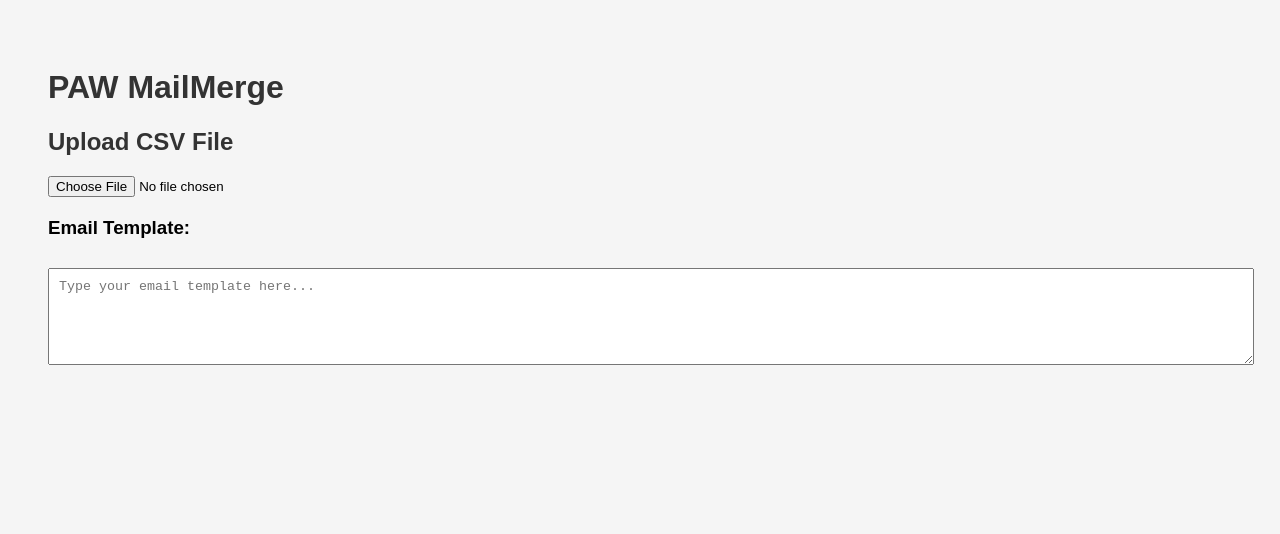
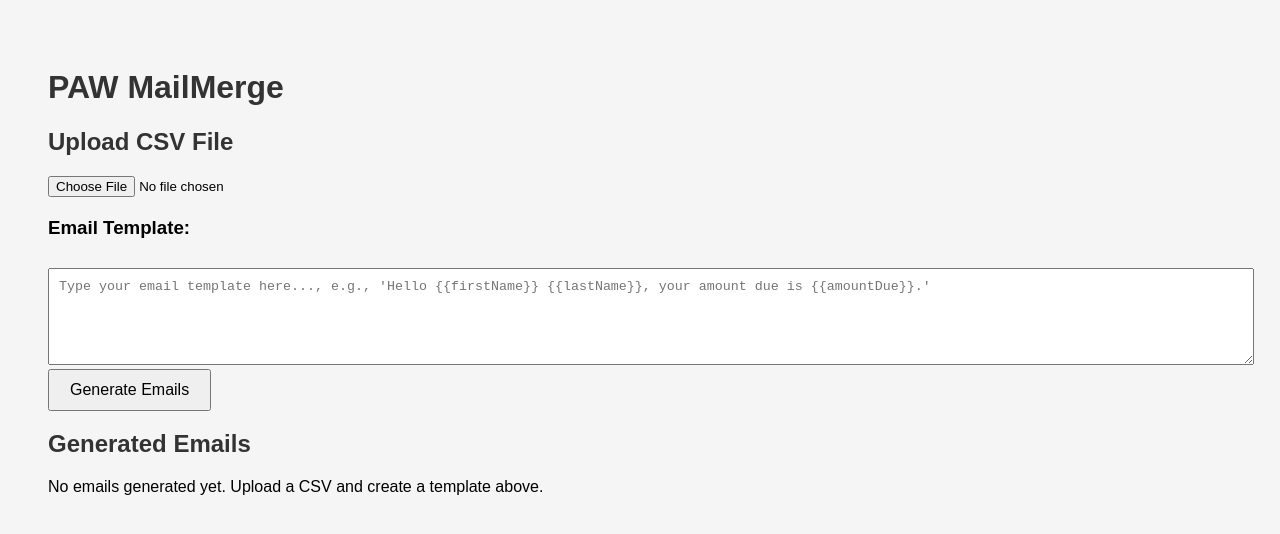
Before and after one commit to timponce/CS467_PAW_MailMerge, a React (Create React App) app in the folder frontend/: page / in a window 1280 px wide. Shown: the top 534 px of the page. Built offline with nearby package versions, Linux system fonts and the light colour scheme.

Commit message:
Create new email template components for creating templates and viewing created emails

```diff
--- a/frontend/src/App.jsx
+++ b/frontend/src/App.jsx
@@ -1,5 +1,8 @@
 import React, { useState } from "react";
 import CSVUploader from "./components/CSVUploader";
+import EmailTemplateEditor from "./components/EmailTemplateEditor";
+import EmailPreviewer from "./components/EmailPreviewer";
+import Handlebars from "handlebars";
 
 const App = () => {
   const [csvData, setCsvData] = useState([]);
@@ -10,43 +13,36 @@ const App = () => {
   const handleDataParsed = ({ data, headers }) => {
     setCsvData(data);
     setHeaders(headers);
+    setGeneratedEmails([]);
     console.log("Parsed Data: ", data);
     console.log("Headers: ", headers);
   };
 
   const handleTemplateChange = (event) => {
-    setEmailTemplate(event.target.value);
+    setEmailTemplate(event);
+  };
+
+  const generateEmails = () => {
+    if (!emailTemplate || csvData.length === 0) {
+      alert("Please upload a valid CSV file and create an email template.");
+      return;
+    }
+
+    const template = Handlebars.compile(emailTemplate);
+    const emails = csvData.map((row) => template(row));
+    setGeneratedEmails(emails);
   };
 
   return (
     <div style={{ padding: "20px" }}>
       <h1>PAW MailMerge</h1>
       <CSVUploader onDataParsed={handleDataParsed} />
-
-      {/* Divider to show available column headers from CSV*/}
-      {headers.length > 0 && (
-        <div style={{ marginTop: "20px", border: "1px solid #ccc", padding: "10px" }}>
-          <h3>Available CSV Headers for your MailMerge Template:</h3>
-          <ul>
-            {headers.map((header, index) => (
-              <li key={index}>{`{${header}}`}</li>
-            ))}
-          </ul>
-        </div>
-      )}
-
-      {/*Email Template */}
-      <div style={{ marginTop: "20px" }}>
-        <h3>Email Template:</h3>
-        <textarea
-          value={emailTemplate}
-          onChange={handleTemplateChange}
-          rows={5}
-          cols={50}
-          placeholder="Type your email template here..."
-          style={{ width: "100%", padding: "10px" }}
-        />
-      </div>
+      <EmailTemplateEditor
+        headers={headers}
+        onTemplateChange={handleTemplateChange}
+      />
+      <button onClick={generateEmails}>Generate Emails</button>
+      <EmailPreviewer generatedEmails={generatedEmails} />
     </div>
   );
 };
--- a/frontend/src/components/CSVUploader.jsx
+++ b/frontend/src/components/CSVUploader.jsx
@@ -1,4 +1,3 @@
-// src/components/CSVUploader.js
 import React, { useState } from "react";
 import Papa from "papaparse";
 
--- /dev/null
+++ b/frontend/src/components/EmailPreviewer.jsx
@@ -0,0 +1,31 @@
+import React from "react";
+
+const EmailPreviewer = ({ generatedEmails }) => {
+  return (
+    <div>
+      <h2>Generated Emails</h2>
+      {generatedEmails.length > 0 ? (
+        <ul>
+          {generatedEmails.map((email, index) => (
+            <li
+              key={index}
+              style={{
+                marginBottom: "20px",
+                border: "1px solid #ccc",
+                padding: "10px",
+              }}
+            >
+              {email}
+            </li>
+          ))}
+        </ul>
+      ) : (
+        <p>
+          No emails generated yet. Upload a CSV and create a template above.
+        </p>
+      )}
+    </div>
+  );
+};
+
+export default EmailPreviewer;
--- /dev/null
+++ b/frontend/src/components/EmailTemplateEditor.jsx
@@ -0,0 +1,43 @@
+import React, { useState } from "react";
+
+const EmailTemplateEditor = ({ headers, onTemplateChange }) => {
+  const [template, setTemplate] = useState("");
+
+  const handleTemplateChange = (event) => {
+    const newTemplate = event.target.value;
+    setTemplate(newTemplate);
+    onTemplateChange(newTemplate);
+  };
+
+  return (
+    <div style={{ marginTop: "20px" }}>
+      {/* Divider to show available column headers from CSV*/}
+      {headers.length > 0 && (
+        <div
+          style={{
+            marginTop: "20px",
+            border: "1px solid #ccc",
+            padding: "10px",
+          }}
+        >
+          <h3>Available CSV Headers for your MailMerge Template:</h3>
+          <ul>
+            {headers.map((header, index) => (
+              <li key={index}>{`${header}`}</li>
+            ))}
+          </ul>
+        </div>
+      )}
+      <h3>Email Template:</h3>
+      <textarea
+        rows={5}
+        cols={50}
+        placeholder="Type your email template here..., e.g., 'Hello {{firstName}} {{lastName}}, your amount due is {{amountDue}}.'"
+        value={template}
+        onChange={handleTemplateChange}
+      />
+    </div>
+  );
+};
+
+export default EmailTemplateEditor;
--- a/package.json
+++ b/package.json
@@ -12,6 +12,7 @@
   "license": "ISC",
   "dependencies": {
     "express": "^4.21.1",
+    "handlebars": "^4.7.8",
     "open": "^10.1.0",
     "papaparse": "^5.4.1",
     "react": "^18.3.1",
```
Also changed, not shown: 1 other file (tests, documents, lock files or other folders).
